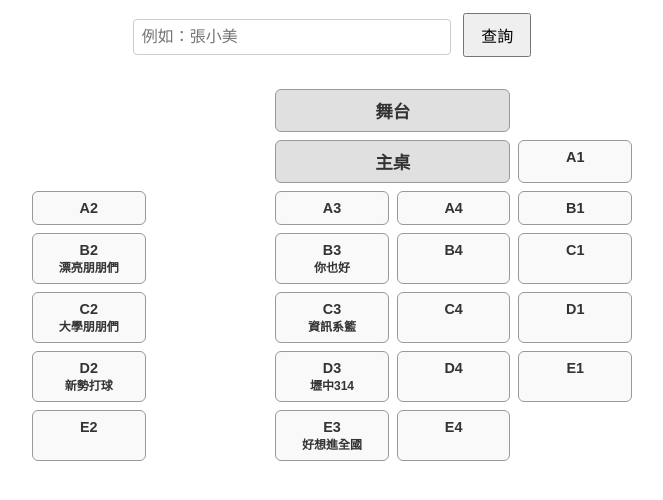
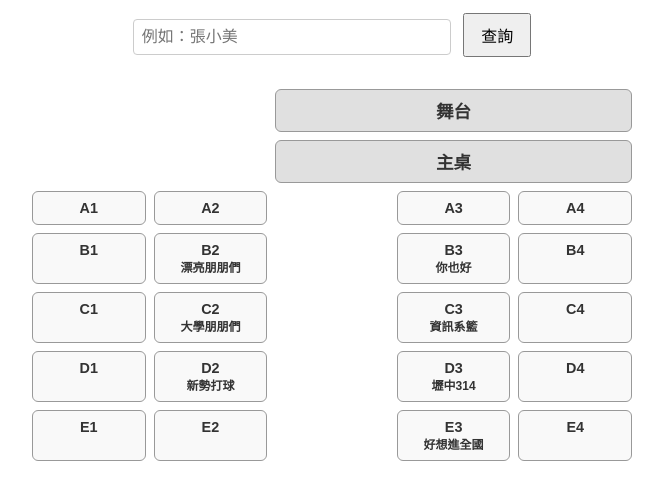
Before and after one commit to dawufa/Wedding, a plain HTML site: page Index.html in a window 1280 px wide. Shown: the part 150-650 px from the top of the page, without its empty margins (308-971 px from the left). Drawn offline with Linux system fonts and the light colour scheme.

Commit message:
Update Index.html

```diff
--- a/Index.html
+++ b/Index.html
@@ -69,7 +69,7 @@
       color: #333;
     }
     .label {
-       grid-column: 3 / span 2;
+       grid-column: 3 / span 3;
       background-color: #e0e0e0;
       font-size: 1.1rem;
     }
```
